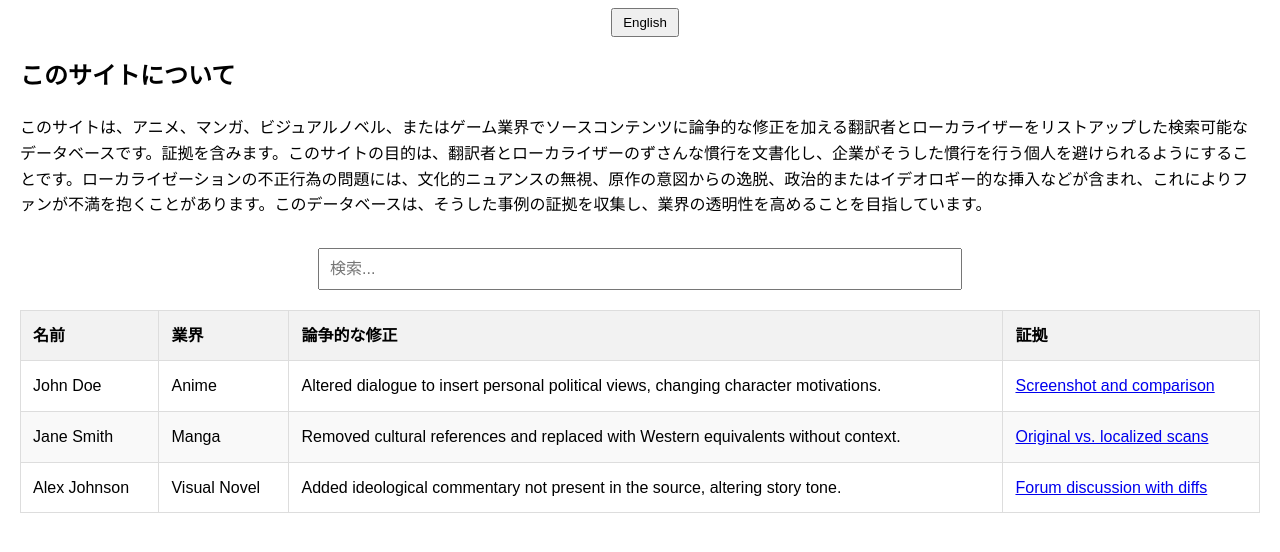
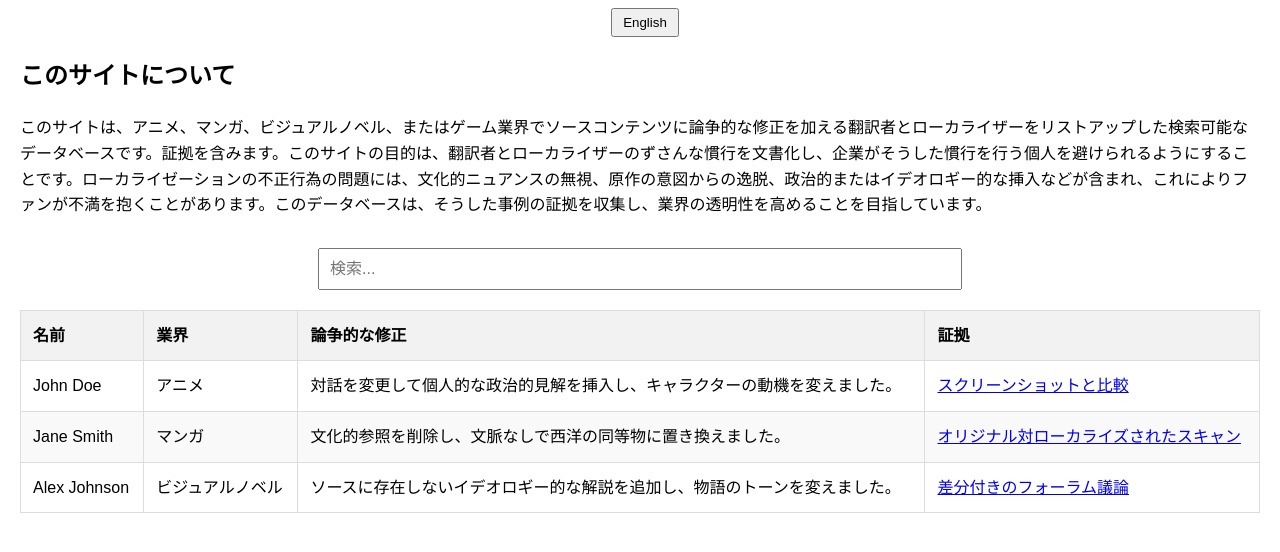
Before and after one commit to MSmith64/Test, a plain HTML site: page index.html in a window 1280 px wide. Shown: the part 86-638 px from the top of the page. Drawn offline with Linux system fonts and the light colour scheme.

Commit message:
Update index.html

```diff
--- a/index.html
+++ b/index.html
@@ -106,28 +106,28 @@
             }
         };
 
-        // Sample data (replace with your actual data from Excel converted to JSON)
+        // Sample data with bilingual support (replace with your actual data from Excel converted to JSON)
         // To integrate real Excel data: Use a tool like SheetJS (xlsx.js) if you want to load .xlsx directly,
         // but since we're sticking to vanilla JS, convert your Excel to JSON first and paste here.
-        // Example structure: Each object represents a row.
+        // Example structure: Each object represents a row with lang-specific fields.
         const data = [
             {
                 name: 'John Doe',
-                industry: 'Anime',
-                mods: 'Altered dialogue to insert personal political views, changing character motivations.',
-                evidence: '<a href="https://example.com/evidence1" target="_blank">Screenshot and comparison</a>'
+                industry: { en: 'Anime', ja: 'アニメ' },
+                mods: { en: 'Altered dialogue to insert personal political views, changing character motivations.', ja: '対話を変更して個人的な政治的見解を挿入し、キャラクターの動機を変えました。' },
+                evidence: { en: '<a href="https://example.com/evidence1" target="_blank">Screenshot and comparison</a>', ja: '<a href="https://example.com/evidence1" target="_blank">スクリーンショットと比較</a>' }
             },
             {
                 name: 'Jane Smith',
-                industry: 'Manga',
-                mods: 'Removed cultural references and replaced with Western equivalents without context.',
-                evidence: '<a href="https://example.com/evidence2" target="_blank">Original vs. localized scans</a>'
+                industry: { en: 'Manga', ja: 'マンガ' },
+                mods: { en: 'Removed cultural references and replaced with Western equivalents without context.', ja: '文化的参照を削除し、文脈なしで西洋の同等物に置き換えました。' },
+                evidence: { en: '<a href="https://example.com/evidence2" target="_blank">Original vs. localized scans</a>', ja: '<a href="https://example.com/evidence2" target="_blank">オリジナル対ローカライズされたスキャン</a>' }
             },
             {
                 name: 'Alex Johnson',
-                industry: 'Visual Novel',
-                mods: 'Added ideological commentary not present in the source, altering story tone.',
-                evidence: '<a href="https://example.com/evidence3" target="_blank">Forum discussion with diffs</a>'
+                industry: { en: 'Visual Novel', ja: 'ビジュアルノベル' },
+                mods: { en: 'Added ideological commentary not present in the source, altering story tone.', ja: 'ソースに存在しないイデオロギー的な解説を追加し、物語のトーンを変えました。' },
+                evidence: { en: '<a href="https://example.com/evidence3" target="_blank">Forum discussion with diffs</a>', ja: '<a href="https://example.com/evidence3" target="_blank">差分付きのフォーラム議論</a>' }
             },
             // Add more entries from your Excel file here
         ];
@@ -152,7 +152,7 @@
             currentLang = lang;
         }
 
-        // Populate table with data
+        // Populate table with data based on current language
         function populateTable() {
             let tbody = document.querySelector('tbody');
             tbody.innerHTML = ''; // Clear existing rows
@@ -160,9 +160,9 @@
                 let row = document.createElement('tr');
                 row.innerHTML = `
                     <td>${item.name}</td>
-                    <td>${item.industry}</td>
-                    <td>${item.mods}</td>
-                    <td>${item.evidence}</td>
+                    <td>${item.industry[currentLang]}</td>
+                    <td>${item.mods[currentLang]}</td>
+                    <td>${item.evidence[currentLang]}</td>
                 `;
                 tbody.appendChild(row);
             });
@@ -186,6 +186,10 @@
         document.querySelector('#lang-switch').addEventListener('click', () => {
             const newLang = currentLang === 'ja' ? 'en' : 'ja';
             setLanguage(newLang);
+            populateTable();
+            // Optionally clear search input or re-trigger search if needed
+            document.querySelector('#search-input').value = '';
+            document.querySelectorAll('tbody tr').forEach(tr => tr.classList.remove('hidden'));
         });
 
         // Initialize
```
